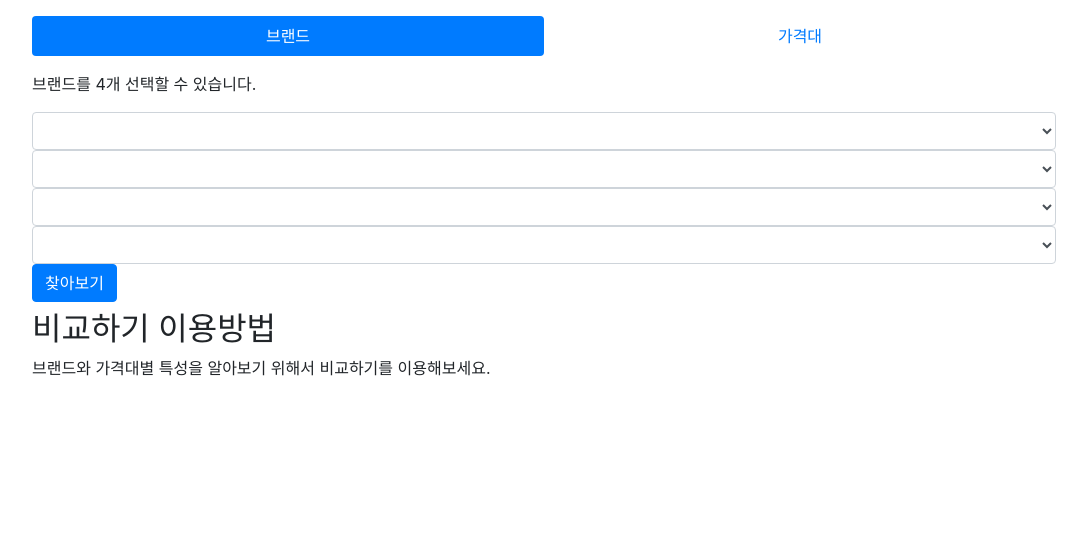
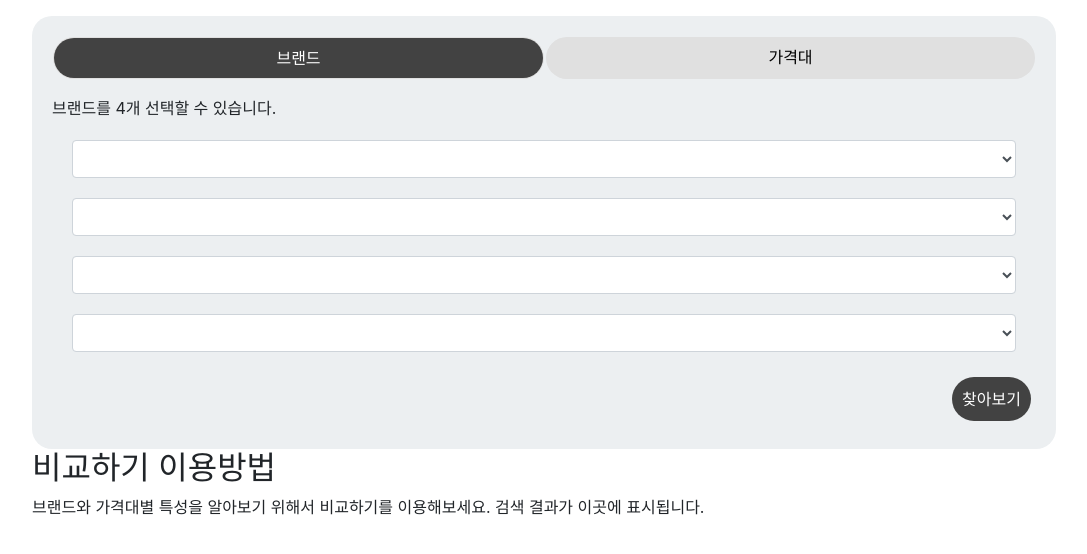
Before and after one commit to hajinhoe-backup/ericatrend, a Python web app: template templates/search/compare.html in a window 1280 px wide. Shown: the part 184-738 px from the top of the page, without its empty margins (96-1183 px from the left). Run offline with Jinja, Linux system fonts and the light colour scheme; the template is opened without the code that fills it, so the values that code supplies are empty; some libraries are stand-ins or nearby versions.

Commit message:
검색페이지 디자인 완성 최종 (장점만 임포트함)

```diff
--- /dev/null
+++ b/static/compare.css
@@ -0,0 +1,75 @@
+.nav-link{
+    color: black;
+}
+
+.nav-item{
+    border-radius: 25px 25px 25px 25px;
+    background-color: #E0E0E0;
+    margin: 1px;
+}
+
+.nav-pills .nav-link.active, .nav-pills .show > .nav-link{
+    background-color: #424242;
+    border-radius: 25px 25px 25px 25px;
+    margin: 1px;
+}
+
+#compare_option_box{
+    overflow: hidden;
+    padding: 20px;
+    background-color: #ECEFF1;
+    border-radius: 20px 20px 20px 20px;
+}
+
+select{
+    margin: 20px;
+    width: calc(100% - 40px) !important;
+}
+
+.irs--flat.irs-with-grid{
+    margin: 20px;
+}
+
+button[type="submit"] {
+    margin: 5px;
+    padding: 10px;
+    float: right;
+    border-radius: 25px 25px 25px 25px;
+    background-color: #424242;
+    border: none;
+}
+
+button[type="submit"]:hover {
+    border-radius: 25px 25px 25px 25px;
+    background-color: #757575;
+    border: none;
+}
+
+.compare_result{
+    padding: 20px;
+}
+
+.compare_result h2{
+    margin: 20px 0 20px 0;
+}
+
+.compare_result h3{
+    color: white;
+    display: inline-block;
+    padding: 10px 30px 10px 30px;
+    background-color: #424242;
+    border-radius: 25px 25px 25px 25px;
+    margin: 10px 0 10px 10px;
+}
+
+.iframe_box{
+    margin: 5px;
+    display: inline-block;
+    border: 1px solid lightgray;
+}
+
+.iframe_box div:first-child{
+    padding: 5px;
+    border-bottom: 2px solid lightgray;
+    font-size: 24px;
+}
--- a/templates/search/compare.html
+++ b/templates/search/compare.html
@@ -6,7 +6,7 @@
 
 {% block head %}
     <link rel="stylesheet" href="../../static/product_view.css">
-    <link rel="stylesheet" href="../../static/product_detail.css">
+    <link rel="stylesheet" href="../../static/compare.css">
 
     <!--Plugin CSS file with desired skin-->
     <link rel="stylesheet" href="https://cdnjs.cloudflare.com/ajax/libs/ion-rangeslider/2.3.0/css/ion.rangeSlider.min.css"/>
@@ -18,6 +18,20 @@
         $(function () {
             $(".js-range-slider").ionRangeSlider();
         });
+    </script>
+    <script>
+    $(document).ready(function() {
+        $(".search_form").submit(function (event) {
+            event.preventDefault();
+            var send_url = $(this).attr("action");
+            var send_data = $(this).serialize();
+
+            $.post(send_url, send_data)
+                .done(function (data, status) {
+                    $("#result").hide().html(data).fadeIn('slow');
+                })
+        });
+    });
     </script>
 {% endblock %}
 
@@ -38,7 +52,7 @@
             </div>
             </form>
         </header>
-        <section>
+        <section id="compare_option_box">
             <ul class="nav nav-pills nav-fill mb-3" id="pills-tab" role="tablist">
               <li class="nav-item">
                 <a class="nav-link active" id="pills-home-tab" data-toggle="pill" href="#pills-home" role="tab" aria-controls="pills-home" aria-selected="true">브랜드</a>
@@ -50,7 +64,7 @@
             <div class="tab-content" id="pills-tabContent">
               <div class="tab-pane fade show active" id="pills-home" role="tabpanel" aria-labelledby="pills-home-tab">
                 <p>브랜드를 4개 선택할 수 있습니다.</p>
-                <form action="{{ url_for('search.compare') }}">
+                <form class="search_form" action="{{ url_for('search.compare_process') }}">
                     <select class="form-control" id="first_brand" name="first_brand">
                         {% for brand in brands %}
                             <option>{{ brand['brand'] }}</option>
@@ -77,7 +91,7 @@
               </div>
               <div class="tab-pane fade" id="pills-profile" role="tabpanel" aria-labelledby="pills-profile-tab">
                   <p>가격대를 3개 선택할 수 있습니다.</p>
-                  <form action="{{ url_for('search.compare') }}">
+                  <form class="search_form" action="{{ url_for('search.compare_process') }}">
                         <input type="text" class="js-range-slider" name="first_range" value=""
                             data-type="double"
                             data-min="0"
@@ -94,70 +108,16 @@
                             data-to="500"
                             data-grid="true"
                         />
-                        <input type="text" class="js-range-slider" name="third_range" value=""
-                            data-type="double"
-                            data-min="0"
-                            data-max="2000"
-                            data-from="0"
-                            data-to="500"
-                            data-grid="true"
-                        />
                       <input type="hidden" name="compare_type" value="price">
                       <button class="btn btn-primary mb-2" type="submit">찾아보기</button>
                   </form>
               </div>
             </div>
         </section>
-        {% if not compare_type %}
-        <section>
+        <section id="result">
             <h2>비교하기 이용방법</h2>
-            <p>브랜드와 가격대별 특성을 알아보기 위해서 비교하기를 이용해보세요.</p>
+            <p>브랜드와 가격대별 특성을 알아보기 위해서 비교하기를 이용해보세요. 검색 결과가 이곳에 표시됩니다.</p>
         </section>
-        {% elif compare_type == 'brand' %}
-        <section>
-            <h2>브랜드로 비교하기</h2>
-            <h3>장점 비교</h3>
-            <table>
-                <tr>
-                    {% for item in parameters %}
-                    <th>{{ item }}</th>
-                    {% endfor %}
-                </tr>
-                <tr>
-                    {% for item in parameters %}
-                    <td>
-                    <iframe src="http://www.ericatrend.net/kibana/app/kibana#/visualize/edit/22e54ad0-7487-11e9-b120-15fca0e6d9ee?embed=true&_g=(refreshInterval:(pause:!t,value:0),time:(from:now-5y,mode:quick,to:now))&_a=(filters:!(('$state':(store:appState),meta:(alias:!n,disabled:!f,index:'08b8b680-73c7-11e9-8aaa-4928aee881f7',key:brand,negate:!f,params:(query:{{ item }},type:phrase),type:phrase,value:{{ item }}),query:(match:(brand:(query:{{ item }},type:phrase))))),linked:!f,query:(language:lucene,query:''),uiState:(),vis:(aggs:!((enabled:!t,id:'1',params:(),schema:metric,type:count),(enabled:!t,id:'2',params:(field:pros,missingBucket:!f,missingBucketLabel:Missing,order:desc,orderBy:'1',otherBucket:!f,otherBucketLabel:Other,size:15),schema:segment,type:terms)),params:(maxFontSize:72,minFontSize:18,orientation:single,scale:linear,showLabel:!t),title:brand_pros,type:tagcloud))" height="300" width="300" frameborder="0"></iframe>
-                    </td>
-                    {% endfor %}
-                </tr>
-            </table>
-            <h3>단점 비교</h3>
-            <h3>평균 별점 비교</h3>
-            <h3>평균 가격 비교</h3>
-        </section>
-        {% elif compare_type == 'price' %}
-        <section>
-            <h2>가격대로 비교하기</h2>
-            <h3>장점 비교</h3>
-            <table>
-                <tr>
-                    {% for item in parameters %}
-                    <th>{{ item }}</th>
-                    {% endfor %}
-                </tr>
-                <tr>
-                    {% for parameter in parameters %}
-                    <td>
-                    <iframe src="http://www.ericatrend.net/kibana/app/kibana#/visualize/edit/d8b68ff0-748b-11e9-b120-15fca0e6d9ee?embed=true&_g=(refreshInterval:(pause:!t,value:0),time:(from:now-5y,mode:quick,to:now))&_a=(filters:!(('$state':(store:appState),meta:(alias:!n,disabled:!f,index:b34524c0-748b-11e9-b120-15fca0e6d9ee,key:price,negate:!f,params:(gte:{{ parameter[0] }},lt:{{ parameter[1] }}),type:range,value:'{{ parameter[0] }}+to+{{ parameter[1] }}'),range:(price:(gte:{{ parameter[0] }},lt:{{ parameter[1] }})))),linked:!f,query:(language:lucene,query:''),uiState:(),vis:(aggs:!((enabled:!t,id:'1',params:(),schema:metric,type:count),(enabled:!t,id:'2',params:(field:pros,missingBucket:!f,missingBucketLabel:Missing,order:desc,orderBy:'1',otherBucket:!f,otherBucketLabel:Other,size:10),schema:segment,type:terms)),params:(maxFontSize:72,minFontSize:18,orientation:single,scale:linear,showLabel:!t),title:price_cons,type:tagcloud))" height="300" width="400" frameborder="0"></iframe>
-                    </td>
-                    {% endfor %}
-                </tr>
-            </table>
-            <h3>단점 비교</h3>
-            <h3>평균 별점 비교</h3>
-            <h3>평균 가격 비교</h3>
-        </section>
-        {% endif %}
     </div>
 
 {% endblock %}
```
Also changed, not shown: search.py (+38 -2 lines), templates/search/compare_result.html (added, +37 -0 lines).
